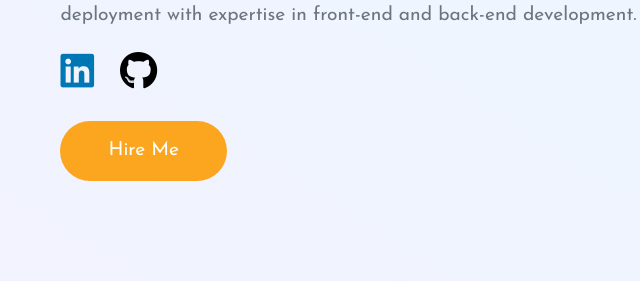
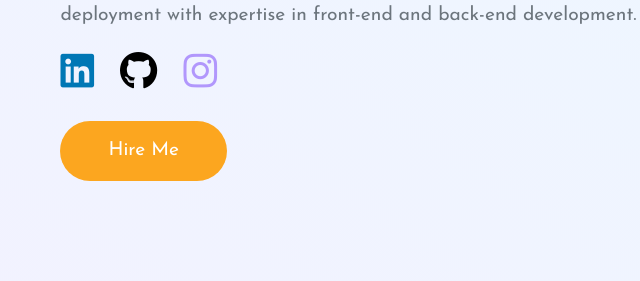
Before and after one commit to Sulabh13/portfolio-2, a plain HTML site: page index.html in a window 1280 px wide. Shown: the part 377-658 px from the top of the page, 12-652 px from the left. Drawn offline with nearby package versions, Linux system fonts and the light colour scheme.

Commit message:
add  insta

```diff
--- a/index.html
+++ b/index.html
@@ -157,7 +157,7 @@
           </a>
 
           <a href="https://www.instagram.com/im_sulabh13?igsh=azM0MjF2d3FnYXJh">
-            <!-- <i class="fa-brands fa-instagram fa-2xl" style="color: #B197FC; margin-right: 20px;"></i> -->
+            <i class="fa-brands fa-instagram fa-2xl" style="color: #B197FC; margin-right: 20px;"></i>
           </a>
 
 
```
